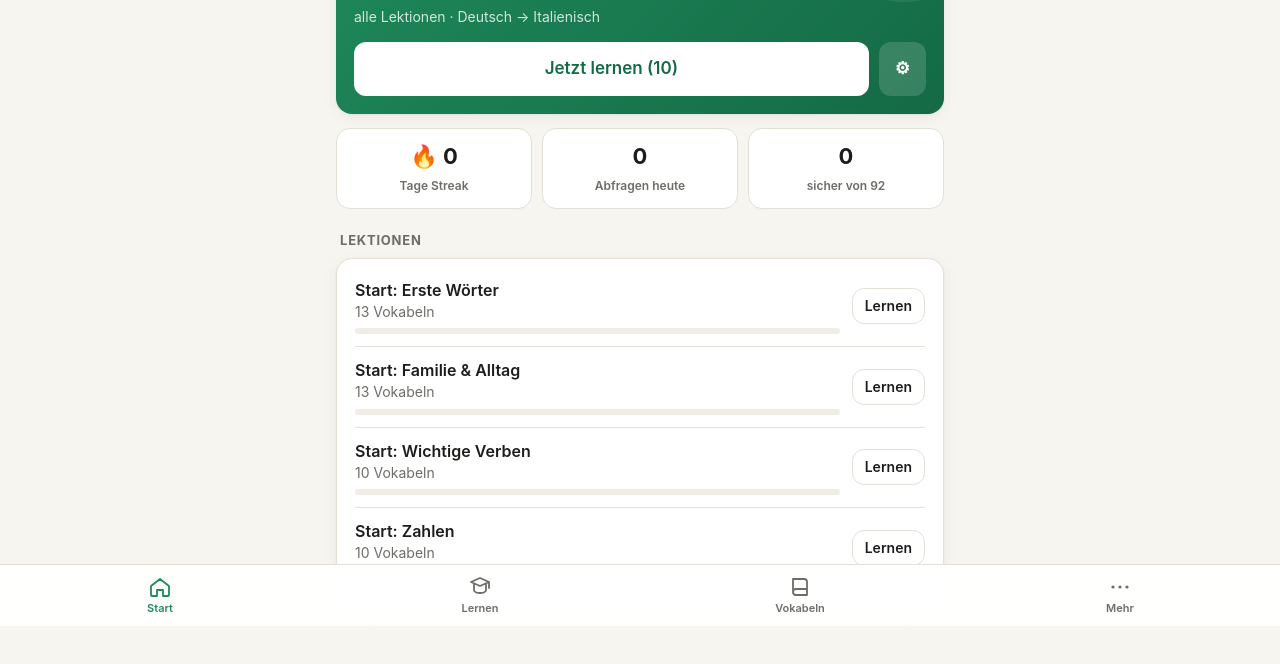
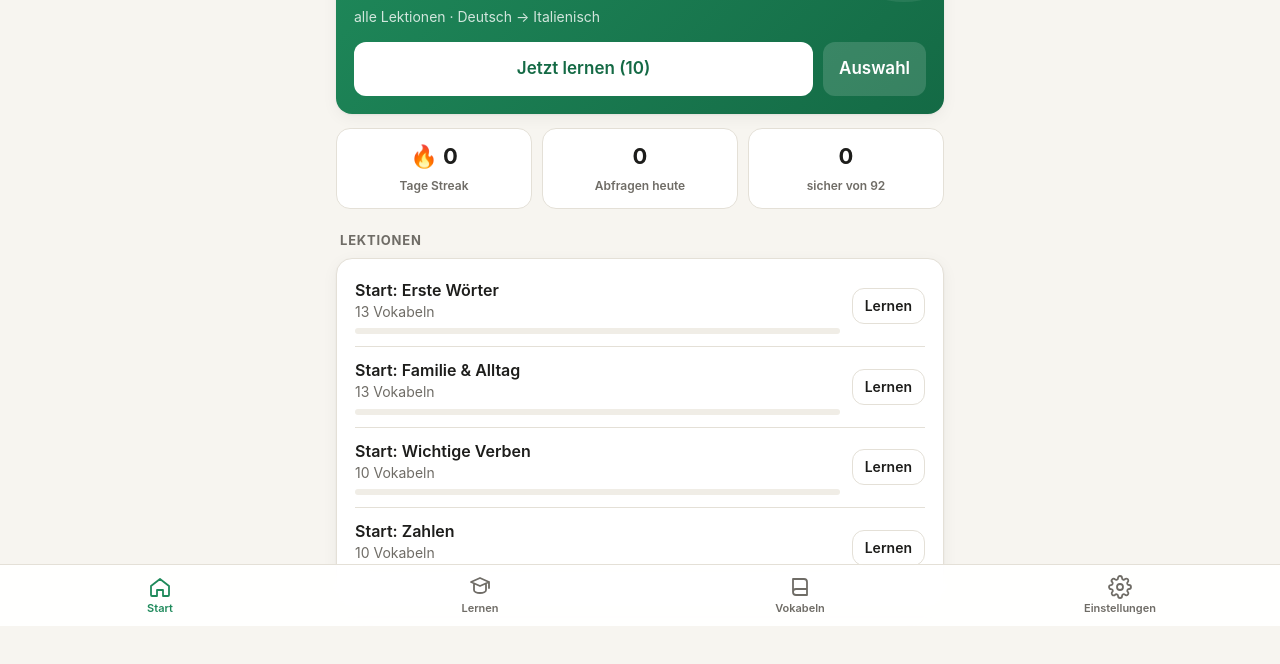
Before and after one commit to Zwergkanikl/italiano, a plain HTML site: page index.html in a window 1280 px wide. Shown: the part 174-838 px from the top of the page. Drawn offline with Linux system fonts and the light colour scheme.

Commit message:
Tab 'Mehr' heißt jetzt 'Einstellungen' mit Zahnrad (v1.1)
Co-Authored-By: Claude Opus 5.5 <noreply@anthropic.com>

```diff
--- a/app.js
+++ b/app.js
@@ -653,7 +653,7 @@
         <div class="muted small" style="margin:10px 0 14px">${esc(scope)} · ${esc(DIR_LABEL[st.dir] || 'beide Richtungen')}</div>
         <div class="row">
           <button class="btn big spacer" data-action="learn-now" ${todo ? '' : 'disabled'}>${todo ? `Jetzt lernen (${todo})` : 'Alles erledigt ✓'}</button>
-          <button class="btn big ghost" data-action="go" data-to="learn" aria-label="Einstellen">⚙︎</button>
+          <button class="btn big ghost" data-action="go" data-to="learn">Auswahl</button>
         </div>
       </div>
       <div class="stats">
@@ -851,9 +851,9 @@
     upd();
   }
 
-  // ---------- Mehr / Einstellungen ----------
+  // ---------- Einstellungen ----------
   function viewMore(v) {
-    setTitle('Mehr');
+    setTitle('Einstellungen');
     const user = Sync.user();
     const st = state.settings;
     const syncBox = !Sync.configured
@@ -892,7 +892,7 @@
         <p style="margin-top:0"><b>iPhone / iPad:</b> In Safari öffnen → Teilen-Symbol → „Zum Home-Bildschirm“.</p>
         <p style="margin-bottom:0"><b>PC:</b> In Chrome oder Edge rechts in der Adressleiste auf „App installieren“ klicken.</p>
       </div>
-      <p class="small muted" style="text-align:center">Italiano · Version 1.0</p>`;
+      <p class="small muted" style="text-align:center">Italiano · Version 1.1</p>`;
 
     const f = $('#loginForm');
     if (f) f.addEventListener('submit', async e => {
--- a/index.html
+++ b/index.html
@@ -36,8 +36,8 @@
       <span>Vokabeln</span>
     </button>
     <button data-action="go" data-to="more">
-      <svg viewBox="0 0 24 24"><circle cx="5" cy="12" r="1.6"/><circle cx="12" cy="12" r="1.6"/><circle cx="19" cy="12" r="1.6"/></svg>
-      <span>Mehr</span>
+      <svg viewBox="0 0 24 24"><circle cx="12" cy="12" r="3" style="fill:none;stroke:currentColor"/><path d="M19.4 15a1.65 1.65 0 0 0 .33 1.82l.06.06a2 2 0 1 1-2.83 2.83l-.06-.06a1.65 1.65 0 0 0-1.82-.33 1.65 1.65 0 0 0-1 1.51V21a2 2 0 1 1-4 0v-.09A1.65 1.65 0 0 0 9 19.4a1.65 1.65 0 0 0-1.82.33l-.06.06a2 2 0 1 1-2.83-2.83l.06-.06a1.65 1.65 0 0 0 .33-1.82 1.65 1.65 0 0 0-1.51-1H3a2 2 0 1 1 0-4h.09A1.65 1.65 0 0 0 4.6 9a1.65 1.65 0 0 0-.33-1.82l-.06-.06a2 2 0 1 1 2.83-2.83l.06.06a1.65 1.65 0 0 0 1.82.33H9a1.65 1.65 0 0 0 1-1.51V3a2 2 0 1 1 4 0v.09a1.65 1.65 0 0 0 1 1.51 1.65 1.65 0 0 0 1.82-.33l.06-.06a2 2 0 1 1 2.83 2.83l-.06.06a1.65 1.65 0 0 0-.33 1.82V9a1.65 1.65 0 0 0 1.51 1H21a2 2 0 1 1 0 4h-.09a1.65 1.65 0 0 0-1.51 1z"/></svg>
+      <span>Einstellungen</span>
     </button>
   </nav>
 
```
